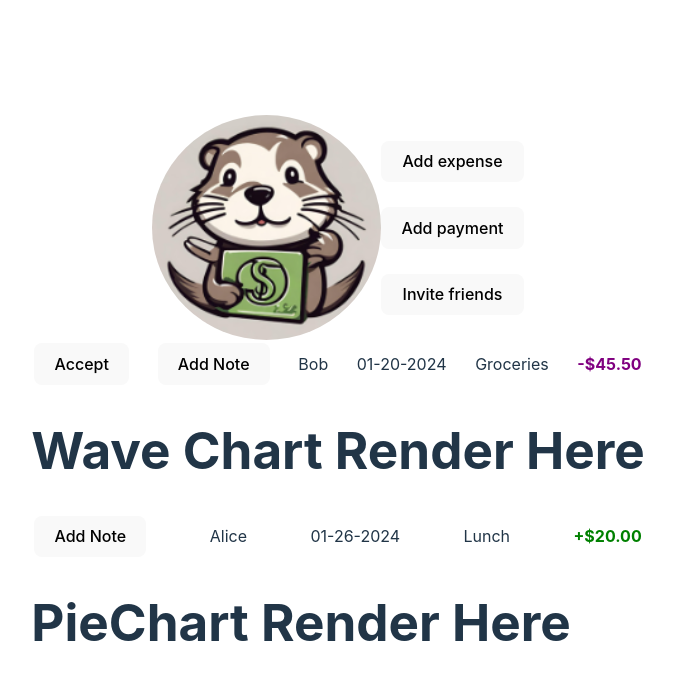
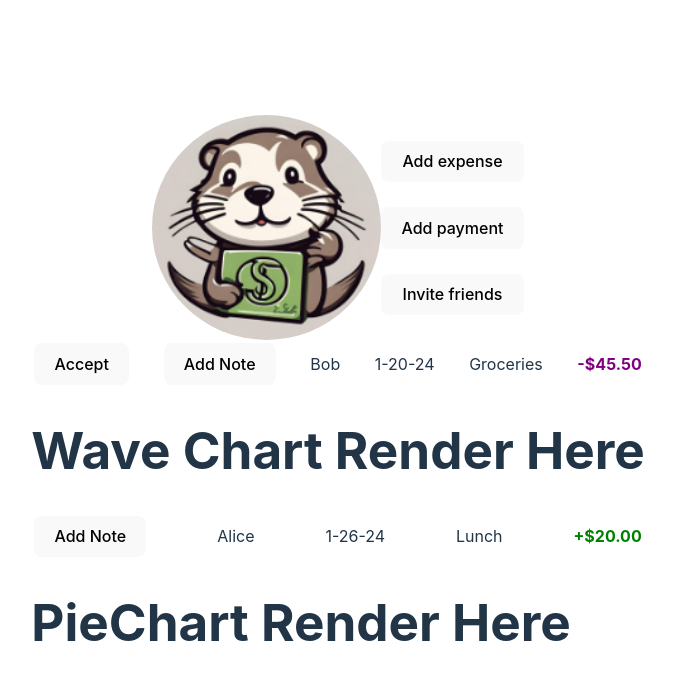
Before and after one commit to jleewest/ShareWithOtters, a React (Vite) app in the folder client/: page / in a window 1280 px wide. Shown: the top 680 px of the page, without its empty margins (302-976 px from the left). Built offline with nearby package versions, Linux system fonts and the light colour scheme.

Commit message:
buttons working

```diff
--- a/client/package.json
+++ b/client/package.json
@@ -10,6 +10,7 @@
     "preview": "vite preview"
   },
   "dependencies": {
+    "@clerk/clerk-react": "^4.30.3",
     "react": "^18.2.0",
     "react-dom": "^18.2.0"
   },
--- a/client/src/components/Dashboard.tsx
+++ b/client/src/components/Dashboard.tsx
@@ -29,7 +29,7 @@ const Dashboard = () => {
     {
       id: 0,
       creator: 'Alice',
-      date: '01-26-2024',
+      date: '1-26-24',
       description: 'Lunch',
       amount: 20.00,
       status: 'approved',
@@ -38,7 +38,7 @@ const Dashboard = () => {
     {
       id: 1,
       creator: 'Bob',
-      date: '01-20-2024',
+      date: '1-20-24',
       description: 'Groceries',
       amount: 45.50,
       status: 'pending',
```
Also changed, not shown: 1 other file (tests, documents, lock files or other folders).
